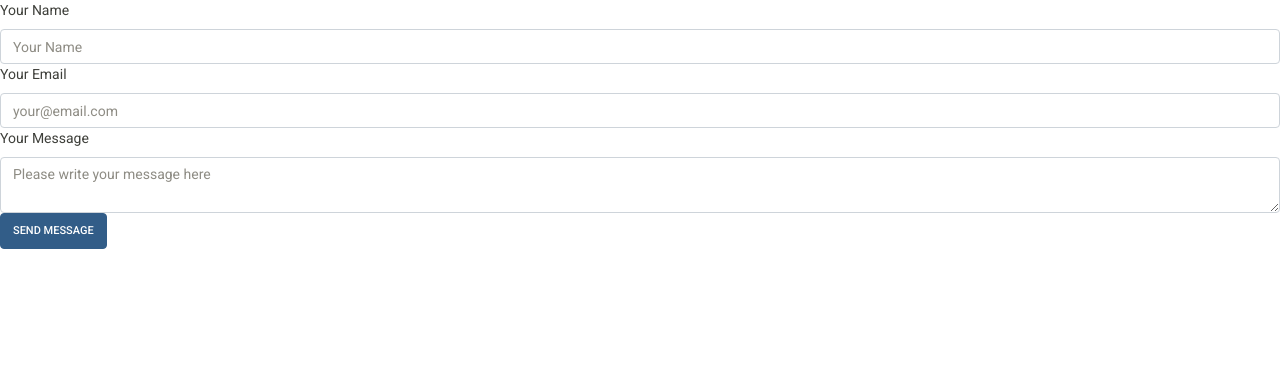
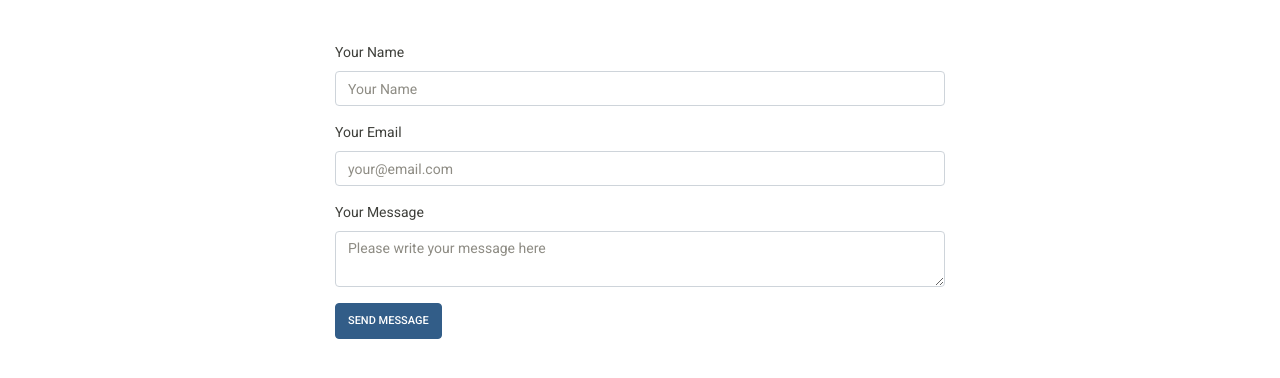
Before and after one commit to kingsley010/contact-us-mail-react, a React (Create React App) app: page / in a window 1280 px wide. Shown: the top 378 px of the page. Built offline with nearby package versions, Linux system fonts and the light colour scheme.

Commit message:
modifications

```diff
--- a/src/App.js
+++ b/src/App.js
@@ -15,24 +15,25 @@ class Contact extends Component {
         return(
            //Our form goes here
            <form id="contact-form" onSubmit={ (e) => this.formSubmit(e)}>
-
-           <div id="form-group">
-              <label class="message-name" htmlFor="message-name">Your Name</label>
-              <input className="form-control" onChange={e => this.setState({ name: e.target.value})} name="name" type="text" placeholder="Your Name" value={this.state.name}/>
+              <br></br>
+              <br></br>
+           <div class="form-group container col-md-6">
+              <label class="name" htmlFor="name">Your Name</label>
+              <input class="form-control" onChange={e => this.setState({ name: e.target.value})} name="name" type="text" placeholder="Your Name" value={this.state.name} required/>
            </div>
 
-           <div id="form-group">
-              <label class="message-email" htmlFor="message-email">Your Email</label>
-              <input className="form-control" onChange={(e) => this.setState({ email: e.target.value})} name="email" type="email" placeholder="your@email.com" required value={this.state.email} />
+           <div class="form-group container col-md-6">
+              <label class="email" htmlFor="email">Your Email</label>
+              <input class="form-control" onChange={(e) => this.setState({ email: e.target.value})} name="email" type="email" placeholder="your@email.com" value={this.state.email} required/>
            </div>
 
-           <div id="form-group">
-              <label class="message" htmlFor="message-input">Your Message</label>
-              <textarea className="form-control" onChange={e => this.setState({ message: e.target.value})} name="message" type="text" placeholder="Please write your message here" value={this.state.message} required/>
+           <div class="form-group container col-md-6">
+              <label class="message" htmlFor="message">Your Message</label>
+              <textarea class="form-control" onChange={e => this.setState({ message: e.target.value})} name="message" type="text" placeholder="Please write your message here" value={this.state.message} required/>
            </div>
 
-           <div className="button--container">
-               <button type="submit" className="btn btn-primary" >{ this.state.buttonText }</button>
+           <div class="button--container container col-md-6">
+               <button type="submit" class="btn btn-primary" >{ this.state.buttonText }</button>
            </div>
          </form>
         );
```
Also changed, not shown: package.json (+2 -9 lines), 1 other file (tests, documents, lock files or other folders).
